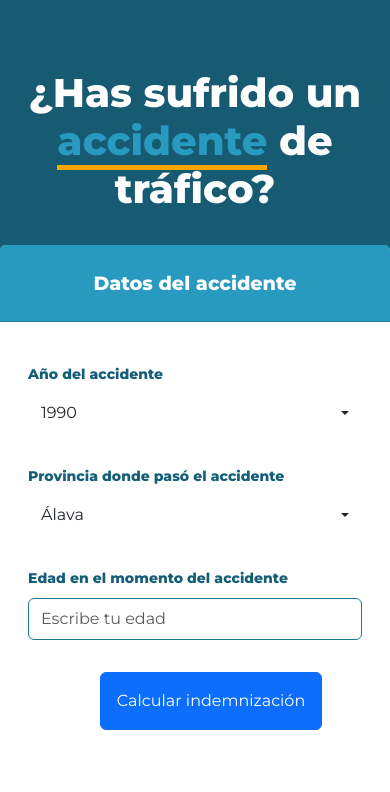
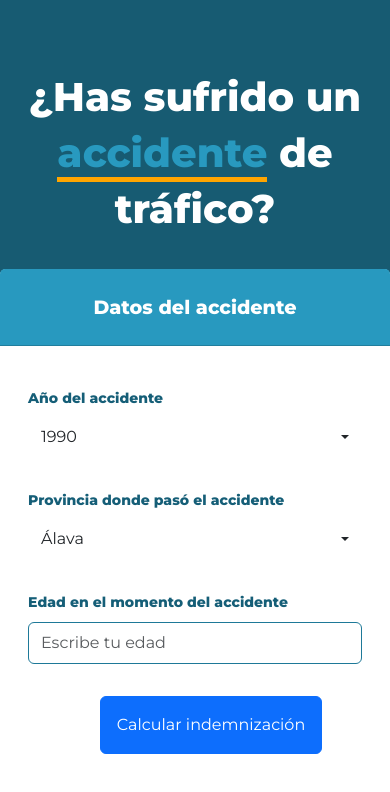
Before and after one commit to heb1k0/Landing-Accidentes, a plain HTML site: page index.html in a window 390 px wide. Shown: the part 76-868 px from the top of the page. Before the commit the page ends 846 px from the top, so only its background shows below. Drawn offline with nearby package versions, Linux system fonts and the light colour scheme.

Commit message:
Fix header logo alignment and add mobile query

```diff
--- a/index.html
+++ b/index.html
@@ -53,7 +53,7 @@
             border-bottom: 5px solid orange;
         }
 
-        #header #logo{
+        #header #logo {
             width: 100%;
             max-width: 200px;
             min-width: 150px;
@@ -88,6 +88,13 @@
             max-width: 100% !important;
             width: 100%;
         }
+
+        /* mobile query */
+        @media (max-width: 768px) {
+            .header-text h1 {
+                line-height: 3.5rem;
+            }
+        }
     </style>
 </head>
 
@@ -96,8 +103,7 @@
         <header class="row" id="header">
             <div class="col-4 p-5">
                 <div style="transform: scale(1)">
-                    <svg id="logo"
-                        viewBox="0 0 369.7687366167023 41.48026336385588" class="looka-1j8o68f">
+                    <svg id="logo" viewBox="0 0 369.7687366167023 41.48026336385588" class="looka-1j8o68f">
                         <defs id="SvgjsDefs2033"></defs>
                         <g id="SvgjsG2034" featurekey="symbolFeature-0"
                             transform="matrix(0.7420440977148486,0,0,0.7420440977148486,-23.98657319409361,-16.399176257902308)"
```
